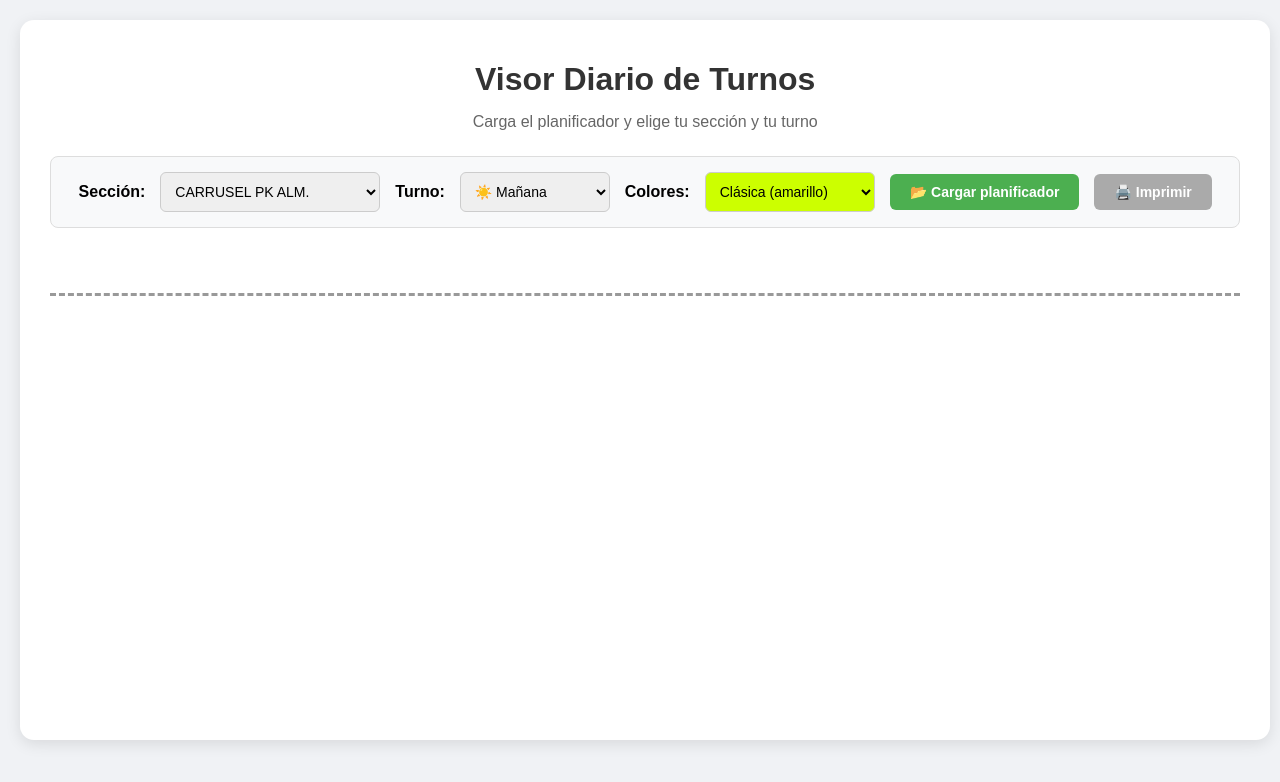
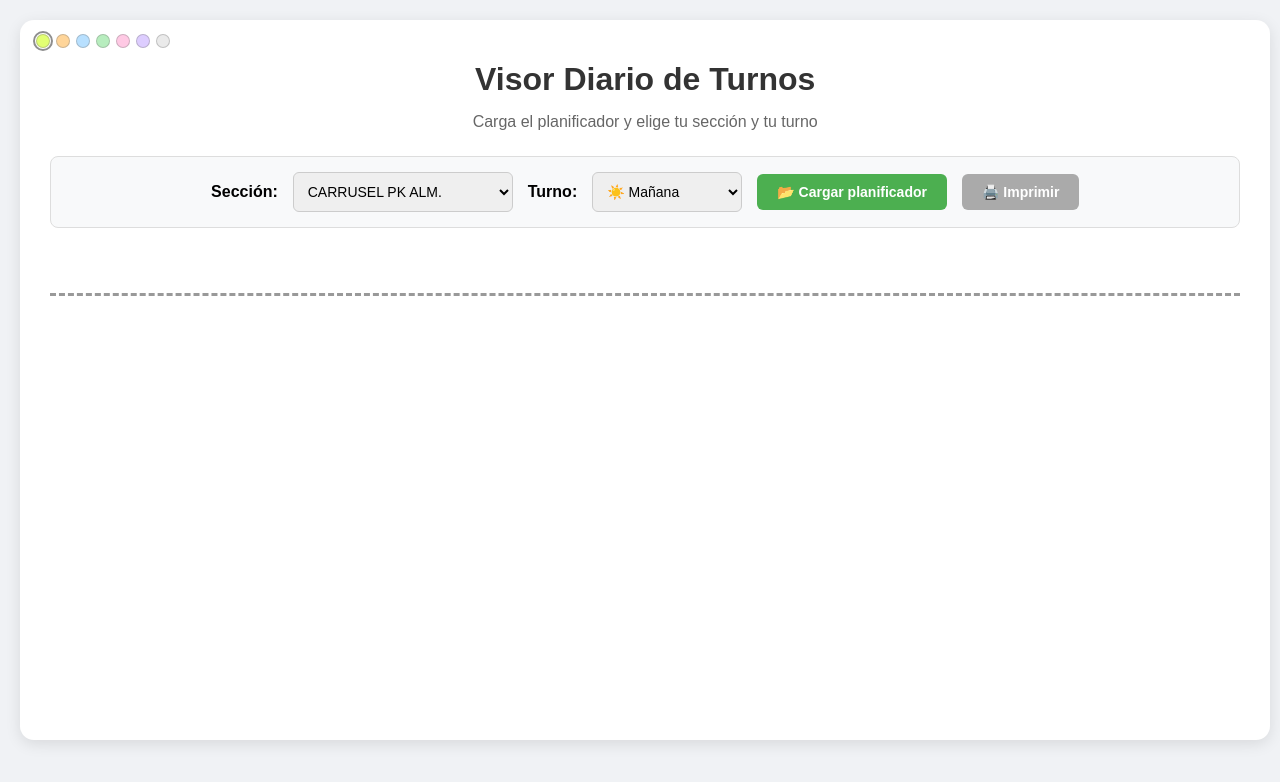
Before and after one commit to jeancdldq-star/Visor-de-Horarios-Alamcen-Web, a plain HTML site: page index.html in a window 1280 px wide. Drawn offline with Linux system fonts and the light colour scheme.

Commit message:
Mover el selector de colores a la esquina superior izquierda
Ahora son círculos de color pequeños y discretos, sin texto, fuera de
la barra de controles principal.

Co-Authored-By: Claude Opus 5.5 <noreply@anthropic.com>
Claude-Session: https://claude.ai/code/session_019Knszx8nEG2bQBtdbDVoua

```diff
--- a/index.html
+++ b/index.html
@@ -26,7 +26,28 @@
             margin: 0;
             padding: 20px;
         }
+        /* Selector de colores discreto, arriba a la izquierda */
+        .paletas {
+            position: absolute;
+            top: 14px;
+            left: 16px;
+            display: flex;
+            gap: 6px;
+            opacity: 0.55;
+            transition: opacity 0.2s;
+        }
+        .paletas:hover, .paletas:focus-within { opacity: 1; }
+        .paleta {
+            width: 14px;
+            height: 14px;
+            padding: 0;
+            border-radius: 50%;
+            border: 1px solid rgba(0,0,0,0.35);
+            cursor: pointer;
+        }
+        .paleta.activa { outline: 2px solid #333; outline-offset: 1px; }
         .app-container {
+            position: relative;
             width: 96%;
             max-width: 1800px;
             margin: 0 auto;
@@ -242,6 +263,7 @@
 
 <div class="app-container">
     <div class="no-print">
+        <div id="paletas" class="paletas" role="radiogroup" aria-label="Colores"></div>
         <h1>Visor Diario de Turnos</h1>
 
         <!-- Fecha del planificador y nombre del archivo cargado -->
@@ -264,9 +286,6 @@
                 <option value="tarde">⛅ Tarde</option>
                 <option value="noche">🌙 Noche</option>
             </select>
-
-            <label for="combo-paleta" style="font-weight: bold;">Colores:</label>
-            <select id="combo-paleta" style="width: 170px;"></select>
 
             <label for="archivo-planificador" class="btn btn-cargar" id="lbl-cargar">
                 📂 Cargar planificador
@@ -384,24 +403,31 @@
     // nombres: color de los nombres y horas
     // entrada: fondo de los avisos de llegada
     const PALETAS = {
-        clasica:  { nombre: "Clásica (amarillo)", titulo: "#CCFF00", texto: "#000000", nombres: "#000080", entrada: "#BFE6FF" },
-        naranja:  { nombre: "Naranja",            titulo: "#FFB347", texto: "#000000", nombres: "#7A2E00", entrada: "#FFE3B3" },
-        azul:     { nombre: "Azul",               titulo: "#7FC8FF", texto: "#000000", nombres: "#00336B", entrada: "#CDEBFF" },
-        verde:    { nombre: "Verde",              titulo: "#7EE08A", texto: "#000000", nombres: "#0B4D1A", entrada: "#D3F5D7" },
-        rosa:     { nombre: "Rosa",               titulo: "#FF9ECF", texto: "#000000", nombres: "#6B0F45", entrada: "#FFD9EC" },
-        lila:     { nombre: "Lila",               titulo: "#C3A6FF", texto: "#000000", nombres: "#3B1A78", entrada: "#E6DBFF" },
-        gris:     { nombre: "Gris (ahorra tinta)", titulo: "#D9D9D9", texto: "#000000", nombres: "#000000", entrada: "#F0F0F0" }
+        clasica:  { nombre: "Amarillo", titulo: "#CCFF00", texto: "#000000", nombres: "#000080", entrada: "#BFE6FF" },
+        naranja:  { nombre: "Naranja",  titulo: "#FFB347", texto: "#000000", nombres: "#7A2E00", entrada: "#FFE3B3" },
+        azul:     { nombre: "Azul",     titulo: "#7FC8FF", texto: "#000000", nombres: "#00336B", entrada: "#CDEBFF" },
+        verde:    { nombre: "Verde",    titulo: "#7EE08A", texto: "#000000", nombres: "#0B4D1A", entrada: "#D3F5D7" },
+        rosa:     { nombre: "Rosa",     titulo: "#FF9ECF", texto: "#000000", nombres: "#6B0F45", entrada: "#FFD9EC" },
+        lila:     { nombre: "Lila",     titulo: "#C3A6FF", texto: "#000000", nombres: "#3B1A78", entrada: "#E6DBFF" },
+        gris:     { nombre: "Gris",     titulo: "#D9D9D9", texto: "#000000", nombres: "#000000", entrada: "#F0F0F0" }
     };
     const PALETA_POR_DEFECTO = "clasica";
-    const comboPaleta = document.getElementById('combo-paleta');
+    const contenedorPaletas = document.getElementById('paletas');
 
+    // Un círculo de color por paleta, sin texto
     Object.entries(PALETAS).forEach(([clave, p]) => {
-        let opcion = document.createElement('option');
-        opcion.value = clave;
-        opcion.textContent = p.nombre;
-        opcion.style.backgroundColor = p.titulo;
-        opcion.style.color = p.texto;
-        comboPaleta.appendChild(opcion);
+        let boton = document.createElement('button');
+        boton.type = 'button';
+        boton.className = 'paleta';
+        boton.dataset.paleta = clave;
+        boton.style.backgroundColor = p.titulo;
+        boton.setAttribute('role', 'radio');
+        boton.setAttribute('aria-label', p.nombre);
+        boton.addEventListener('click', () => {
+            aplicarPaleta(clave);
+            try { localStorage.setItem('visor-paleta', clave); } catch (e) { /* no es imprescindible */ }
+        });
+        contenedorPaletas.appendChild(boton);
     });
 
     function aplicarPaleta(clave) {
@@ -412,19 +438,16 @@
         raiz.setProperty('--titulo-texto', p.texto);
         raiz.setProperty('--nombres', p.nombres);
         raiz.setProperty('--entrada-fondo', p.entrada);
-        comboPaleta.value = clave;
-        comboPaleta.style.backgroundColor = p.titulo;
-        comboPaleta.style.color = p.texto;
+        contenedorPaletas.querySelectorAll('.paleta').forEach(b => {
+            let activa = b.dataset.paleta === clave;
+            b.classList.toggle('activa', activa);
+            b.setAttribute('aria-checked', activa ? 'true' : 'false');
+        });
     }
 
     let paletaGuardada = null;
     try { paletaGuardada = localStorage.getItem('visor-paleta'); } catch (e) { /* sin almacenamiento */ }
     aplicarPaleta(paletaGuardada || PALETA_POR_DEFECTO);
-
-    comboPaleta.addEventListener('change', () => {
-        aplicarPaleta(comboPaleta.value);
-        try { localStorage.setItem('visor-paleta', comboPaleta.value); } catch (e) { /* no es imprescindible */ }
-    });
 
     // --- MEMORIA DE LA ÚLTIMA SECCIÓN Y TURNO ELEGIDOS ---
     try {
```
